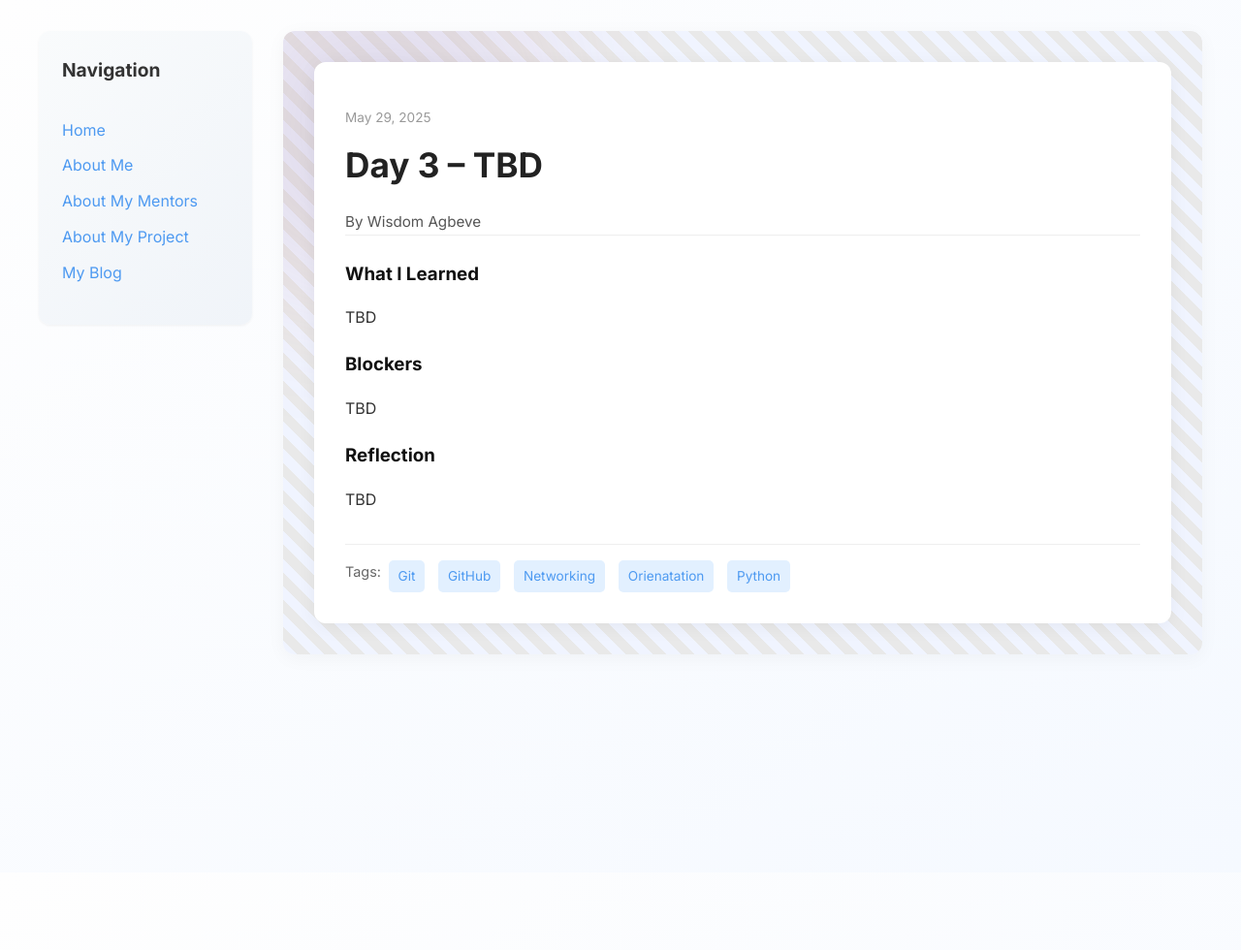
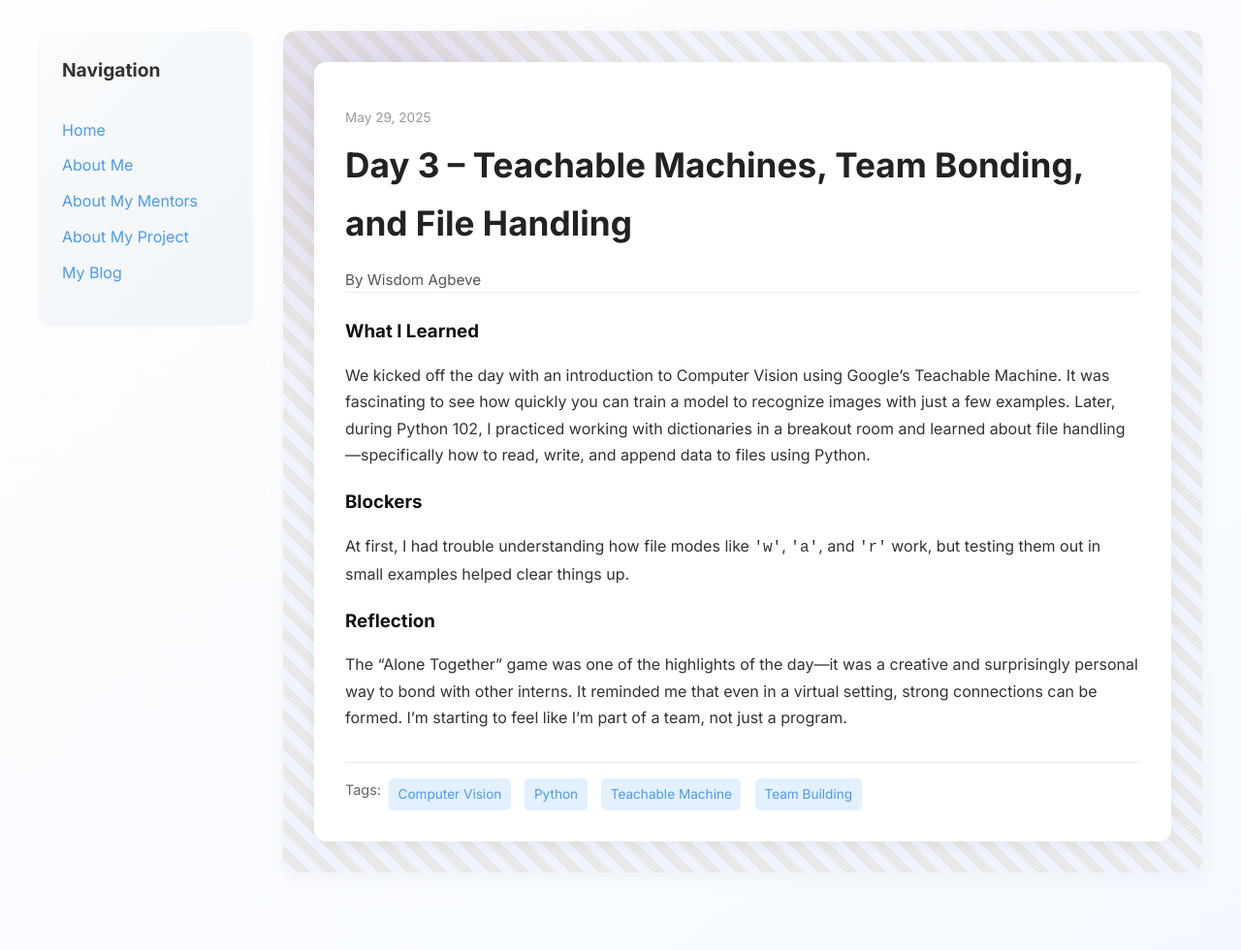
Before and after one commit to wisdomagbeve01/wisdomagbeve01.github.io, a Jekyll site: the page built from _posts/2025-05-29-day-3.md, in a window 1280 px wide. Shown: the whole page at 97% size. Built offline with Jekyll 4.4.1, drawn with Linux system fonts in a browser that asks for light colours; before the commit the page ends 900 px from its top, so only the background shows below that.

Commit message:
Update 2025-05-29-day-3.md

```diff
--- a/_posts/2025-05-29-day-3.md
+++ b/_posts/2025-05-29-day-3.md
@@ -1,17 +1,17 @@
 ---
 layout: post
-title: "Day 3 – TBD"
+title: "Day 3 – Teachable Machines, Team Bonding, and File Handling"
 date: 2025-05-29
 author: Wisdom Agbeve
 permalink: /day3.html
-tags: ["Git", "GitHub", "Networking", "Orienatation", "Python"]
+tags: ["Computer Vision", "Python", "Teachable Machine", "Team Building"]
 
 what_i_learned: |
-  TBD
+  We kicked off the day with an introduction to Computer Vision using Google’s Teachable Machine. It was fascinating to see how quickly you can train a model to recognize images with just a few examples. Later, during Python 102, I practiced working with dictionaries in a breakout room and learned about file handling—specifically how to read, write, and append data to files using Python.
 
 blockers: |
-  TBD
+  At first, I had trouble understanding how file modes like `'w'`, `'a'`, and `'r'` work, but testing them out in small examples helped clear things up.
 
 reflection: |
-  TBD
+  The “Alone Together” game was one of the highlights of the day—it was a creative and surprisingly personal way to bond with other interns. It reminded me that even in a virtual setting, strong connections can be formed. I’m starting to feel like I’m part of a team, not just a program.
 ---
```
